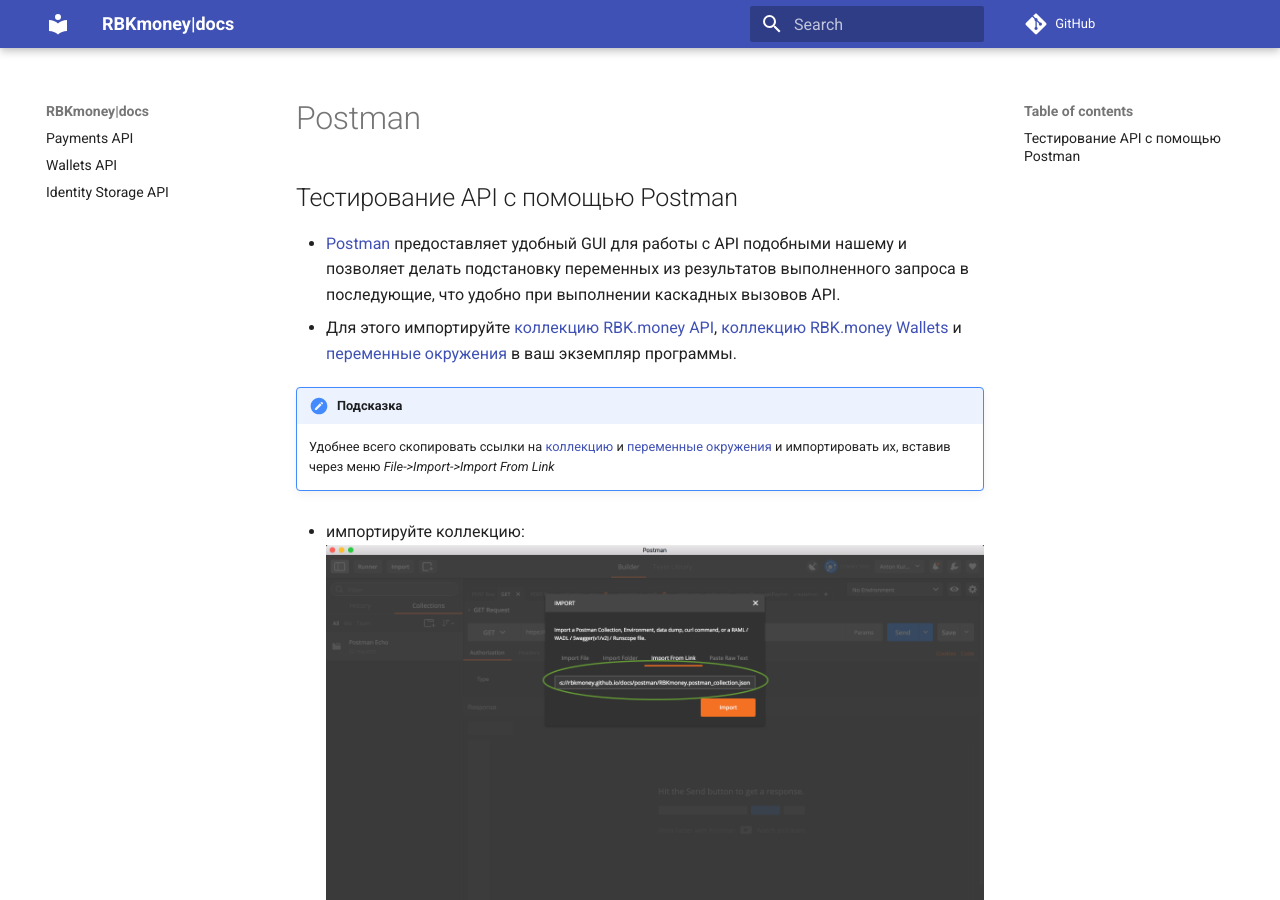
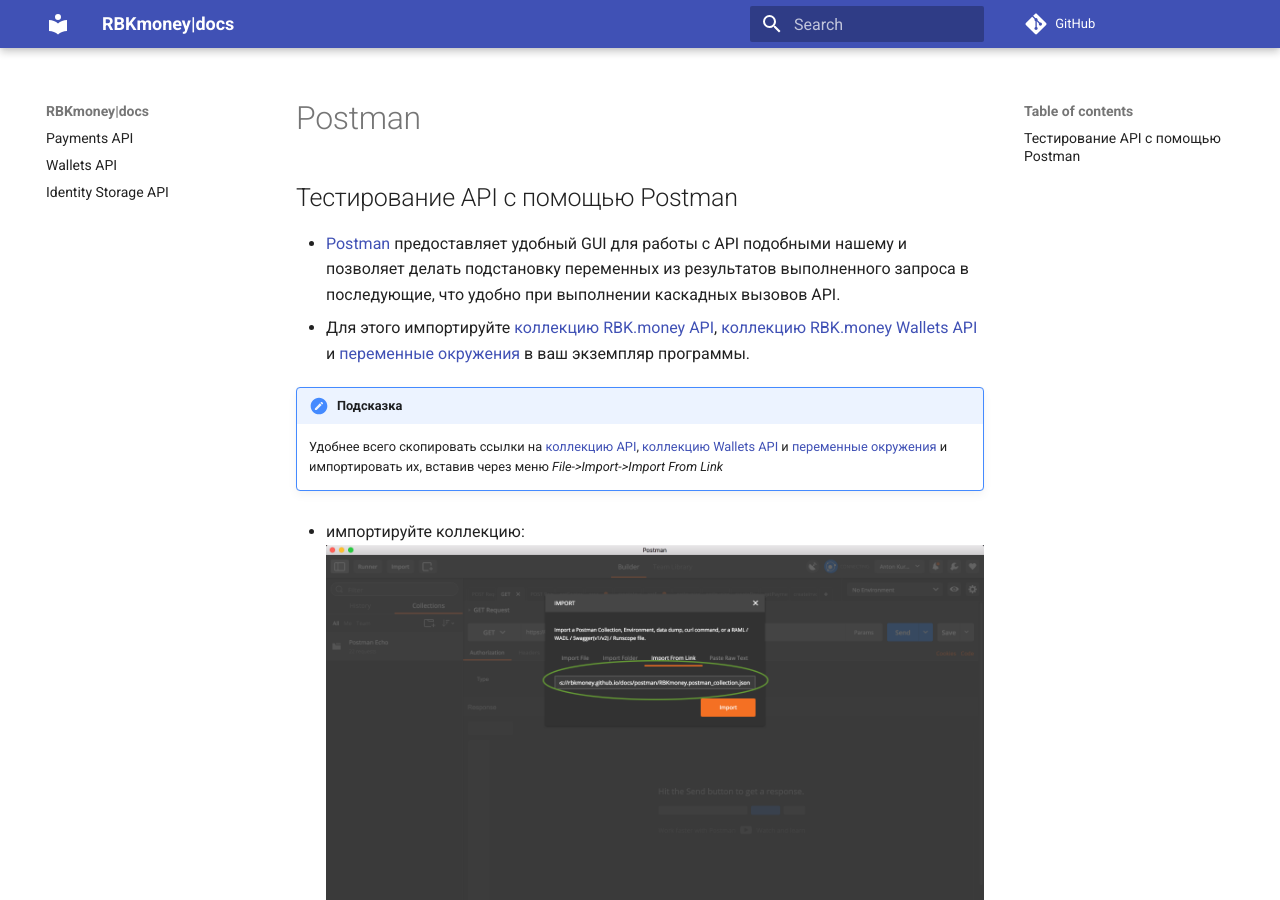
Before and after one commit to rbkmoney/docs, an MkDocs documentation site: the page built from content/docs/payments/postman.md, in a window 1280 px wide and 900 px high. Built offline with MkDocs 1.6.1 and Material for MkDocs 9.7.7, drawn with Linux system fonts in a browser that asks for light colours; nearby versions of some CDN libraries; comment, search, counter and statistics services are not loaded.

Commit message:
Upd .md file

```diff
--- a/content/docs/payments/postman.md
+++ b/content/docs/payments/postman.md
@@ -10,10 +10,10 @@
 ## Тестирование API с помощью Postman
 
 - [Postman](https://www.getpostman.com/) предоставляет удобный GUI для работы с API подобными нашему и позволяет делать подстановку переменных из результатов выполненного запроса в последующие, что удобно при выполнении каскадных вызовов API.
-- Для этого импортируйте [коллекцию RBK.money API](/docs/payments/postman/RBKmoney.postman_collection.json), [коллекцию RBK.money Wallets](/docs/payments/postman/RBKmoney.Wallets.postman_collection.json) и [переменные окружения](/docs/payments/postman/RBKmoney.postman_environment.json) в ваш экземпляр программы.
+- Для этого импортируйте [коллекцию RBK.money API](/docs/payments/postman/RBKmoney.postman_collection.json), [коллекцию RBK.money Wallets API](/docs/payments/postman/RBKmoney.Wallets.postman_collection.json) и [переменные окружения](/docs/payments/postman/RBKmoney.postman_environment.json) в ваш экземпляр программы.
 
 !!! note "Подсказка"
-	Удобнее всего скопировать ссылки на [коллекцию](/docs/payments/postman/RBKmoney.postman_collection.json) и [переменные окружения](/docs/payments/postman/RBKmoney.postman_environment.json) и импортировать их, вставив через меню _File->Import->Import From Link_
+	Удобнее всего скопировать ссылки на [коллекцию API](/docs/payments/postman/RBKmoney.postman_collection.json), [коллекцию Wallets API](/docs/payments/postman/RBKmoney.Wallets.postman_collection.json) и [переменные окружения](/docs/payments/postman/RBKmoney.postman_environment.json) и импортировать их, вставив через меню _File->Import->Import From Link_
 
 - импортируйте коллекцию:
 <a href="../../payments/postman/screenshots/postman-import-collection.png" data-lightbox="postman-import-collection" data-title="postman-import-collection.png"><img src="../../payments/postman/screenshots/postman-import-collection.png"></a>
```
